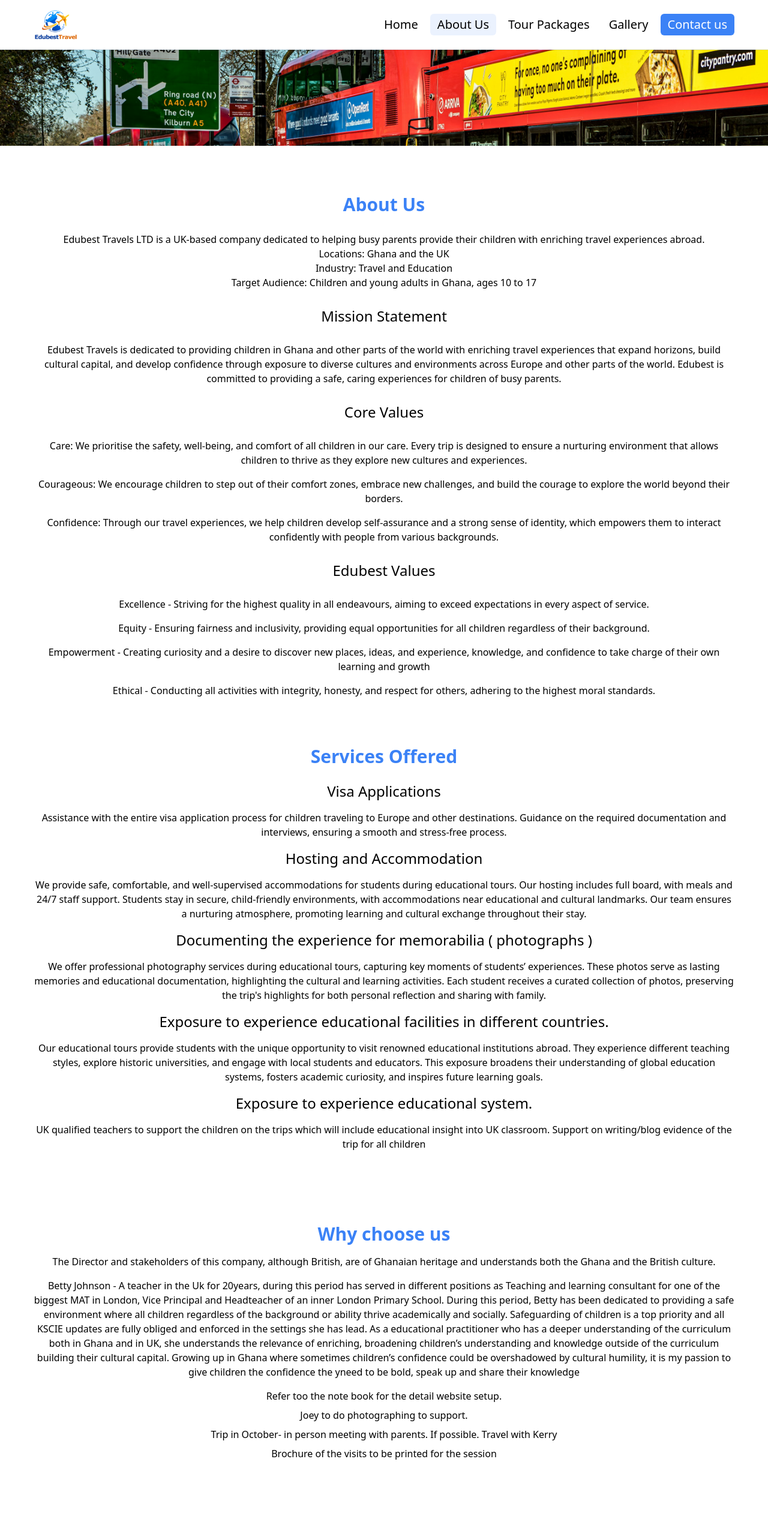
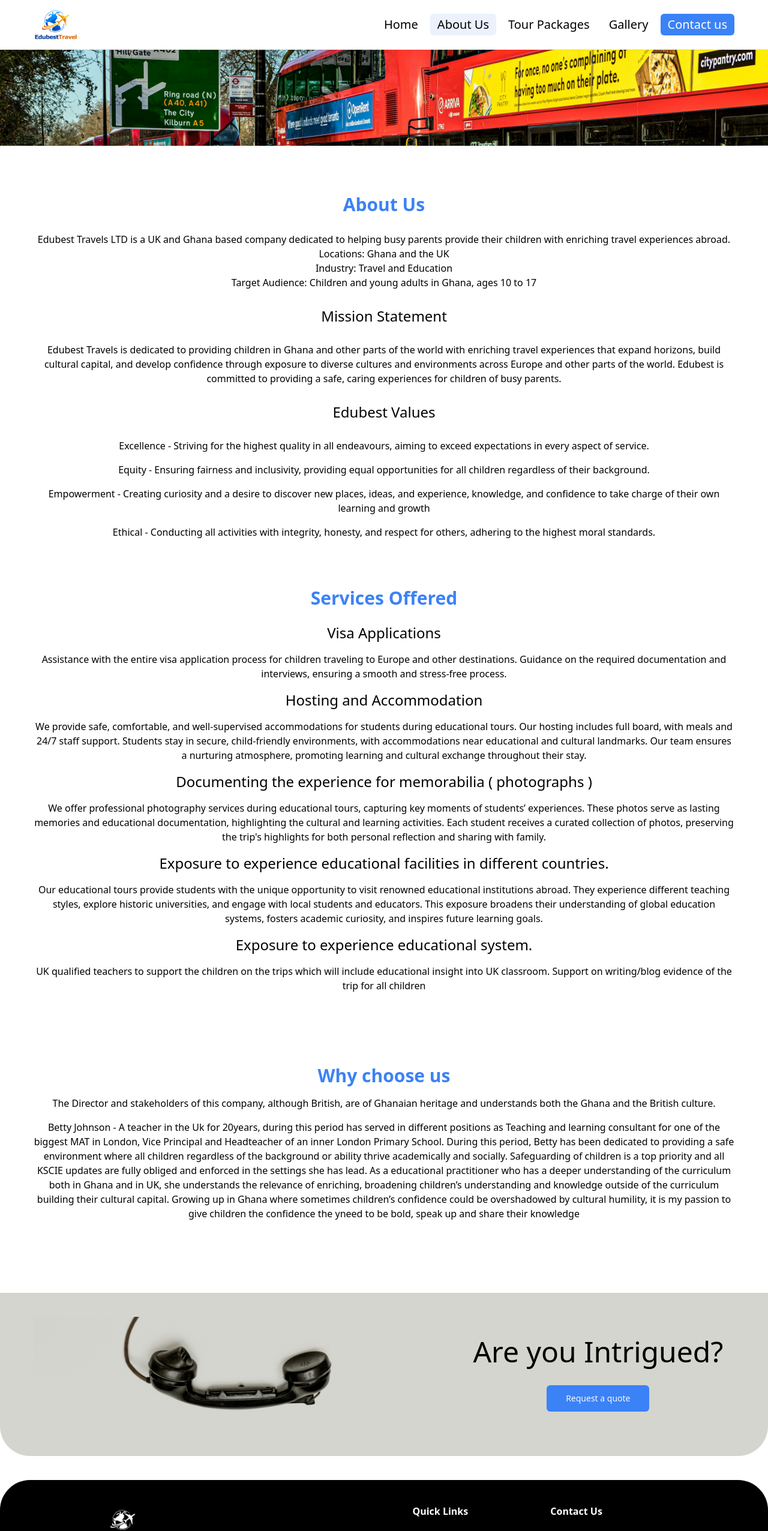
Before and after one commit to Darhin97/edubest-travel, a Next.js app: page /about-us in a window 1280 px wide. Shown: the top 2552 px of the page at 60% size. Built offline with nearby package versions, Linux system fonts and the light colour scheme.

Commit message:
text fixes

```diff
--- a/app/(home)/about-us/page.tsx
+++ b/app/(home)/about-us/page.tsx
@@ -17,9 +17,9 @@ const AboutUsPage = () => {
             </h2>
             <div className={"w-full"}>
               <p className={"text-center text-base "}>
-                Edubest Travels LTD is a UK-based company dedicated to helping
-                busy parents provide their children with enriching travel
-                experiences abroad.
+                Edubest Travels LTD is a UK and Ghana based company dedicated to
+                helping busy parents provide their children with enriching
+                travel experiences abroad.
               </p>{" "}
               <p className={"text-center text-base "}>
                 Locations: Ghana and the UK
@@ -49,28 +49,28 @@ const AboutUsPage = () => {
               </p>
             </div>
           </div>
-          <div className={"flex flex-col gap-y-7  items-center"}>
-            <h3 className={" font-medium text-xl md:text-2xl"}>Core Values</h3>
-            <div className={"w-full space-y-4"}>
-              <p className={"text-center text-base "}>
-                Care: We prioritise the safety, well-being, and comfort of all
-                children in our care. Every trip is designed to ensure a
-                nurturing environment that allows children to thrive as they
-                explore new cultures and experiences.
-              </p>
-              <p className={"text-center text-base "}>
-                Courageous: We encourage children to step out of their comfort
-                zones, embrace new challenges, and build the courage to explore
-                the world beyond their borders.
-              </p>
-              <p className={"text-center text-base "}>
-                Confidence: Through our travel experiences, we help children
-                develop self-assurance and a strong sense of identity, which
-                empowers them to interact confidently with people from various
-                backgrounds.
-              </p>
-            </div>
-          </div>
+          {/*<div className={"flex flex-col gap-y-7  items-center"}>*/}
+          {/*  <h3 className={" font-medium text-xl md:text-2xl"}>Core Values</h3>*/}
+          {/*  <div className={"w-full space-y-4"}>*/}
+          {/*    <p className={"text-center text-base "}>*/}
+          {/*      Care: We prioritise the safety, well-being, and comfort of all*/}
+          {/*      children in our care. Every trip is designed to ensure a*/}
+          {/*      nurturing environment that allows children to thrive as they*/}
+          {/*      explore new cultures and experiences.*/}
+          {/*    </p>*/}
+          {/*    <p className={"text-center text-base "}>*/}
+          {/*      Courageous: We encourage children to step out of their comfort*/}
+          {/*      zones, embrace new challenges, and build the courage to explore*/}
+          {/*      the world beyond their borders.*/}
+          {/*    </p>*/}
+          {/*    <p className={"text-center text-base "}>*/}
+          {/*      Confidence: Through our travel experiences, we help children*/}
+          {/*      develop self-assurance and a strong sense of identity, which*/}
+          {/*      empowers them to interact confidently with people from various*/}
+          {/*      backgrounds.*/}
+          {/*    </p>*/}
+          {/*  </div>*/}
+          {/*</div>*/}
           <div className={"flex flex-col gap-y-7  items-center"}>
             <h3 className={" font-medium text-xl md:text-2xl"}>
               Edubest Values
@@ -213,21 +213,6 @@ const AboutUsPage = () => {
               it is my passion to give children the confidence the yneed to be
               bold, speak up and share their knowledge
             </p>
-            <p className={"flex flex-col sm:items-center gap-y-2"}>
-              <span className={"inline-block"}>
-                Refer too the note book for the detail website setup.
-              </span>
-              <span className={"inline-block"}>
-                Joey to do photographing to support.
-              </span>
-              <span className={"inline-block"}>
-                Trip in October- in person meeting with parents. If possible.
-                Travel with Kerry
-              </span>
-              <span className={"inline-block"}>
-                Brochure of the visits to be printed for the session
-              </span>
-            </p>
           </div>
         </section>
       </div>
--- a/app/(home)/gallery/page.tsx
+++ b/app/(home)/gallery/page.tsx
@@ -32,7 +32,7 @@ const Gallery = () => {
                 className={"object-cover"}
               />
             </div>
-            <div className={"w-full bg-slate-700/30 absolute bottom-0"}>
+            <div className={"w-full bg-slate-700/55 absolute bottom-0"}>
               <span
                 className={
                   "block w-full text-center text-white text-base md:text-lg"
@@ -51,13 +51,13 @@ const Gallery = () => {
                 className={"object-cover"}
               />
             </div>
-            <div className={"w-full bg-slate-700/30 absolute bottom-0"}>
+            <div className={"w-full bg-slate-700/55 absolute bottom-0"}>
               <span
                 className={
                   "block w-full text-center text-white text-base md:text-lg"
                 }
               >
-                Theme park
+                Art work
               </span>
             </div>
           </div>{" "}
@@ -70,7 +70,7 @@ const Gallery = () => {
                 className={"object-cover"}
               />
             </div>
-            <div className={"w-full bg-slate-700/30 absolute bottom-0"}>
+            <div className={"w-full bg-slate-700/55 absolute bottom-0"}>
               <span
                 className={
                   "block w-full text-center text-white text-base md:text-lg"
--- a/app/(home)/page.tsx
+++ b/app/(home)/page.tsx
@@ -232,7 +232,7 @@ export default function Home() {
                   className={"object-cover"}
                 />
               </div>
-              <div className={"w-full bg-slate-700/30 absolute bottom-0"}>
+              <div className={"w-full bg-slate-700/55 absolute bottom-0"}>
                 <span
                   className={
                     "block w-full text-center text-white text-base md:text-lg"
@@ -251,13 +251,13 @@ export default function Home() {
                   className={"object-cover"}
                 />
               </div>
-              <div className={"w-full bg-slate-700/30 absolute bottom-0"}>
+              <div className={"w-full bg-slate-700/55 absolute bottom-0"}>
                 <span
                   className={
                     "block w-full text-center text-white text-base md:text-lg"
                   }
                 >
-                  Theme park
+                  Art work
                 </span>
               </div>
             </div>{" "}
@@ -270,7 +270,7 @@ export default function Home() {
                   className={"object-cover"}
                 />
               </div>
-              <div className={"w-full bg-slate-700/30 absolute bottom-0"}>
+              <div className={"w-full bg-slate-700/55 absolute bottom-0"}>
                 <span
                   className={
                     "block w-full text-center text-white text-base md:text-lg"
```
